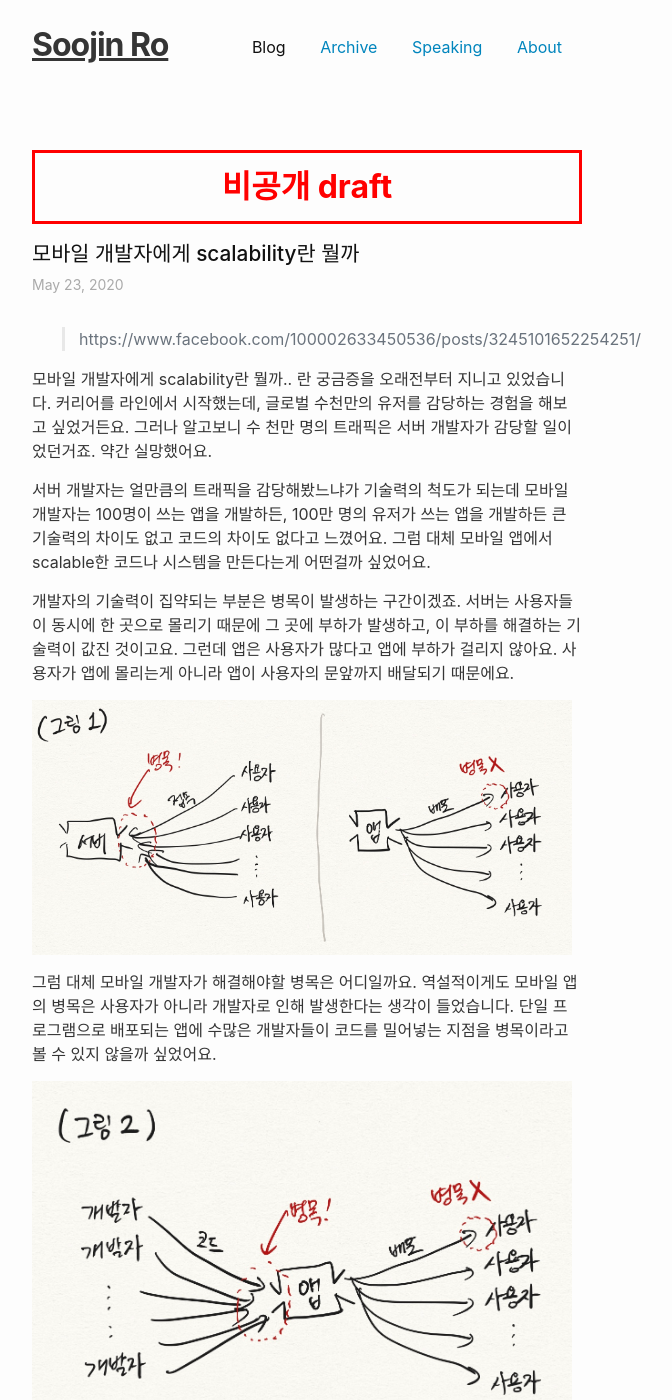
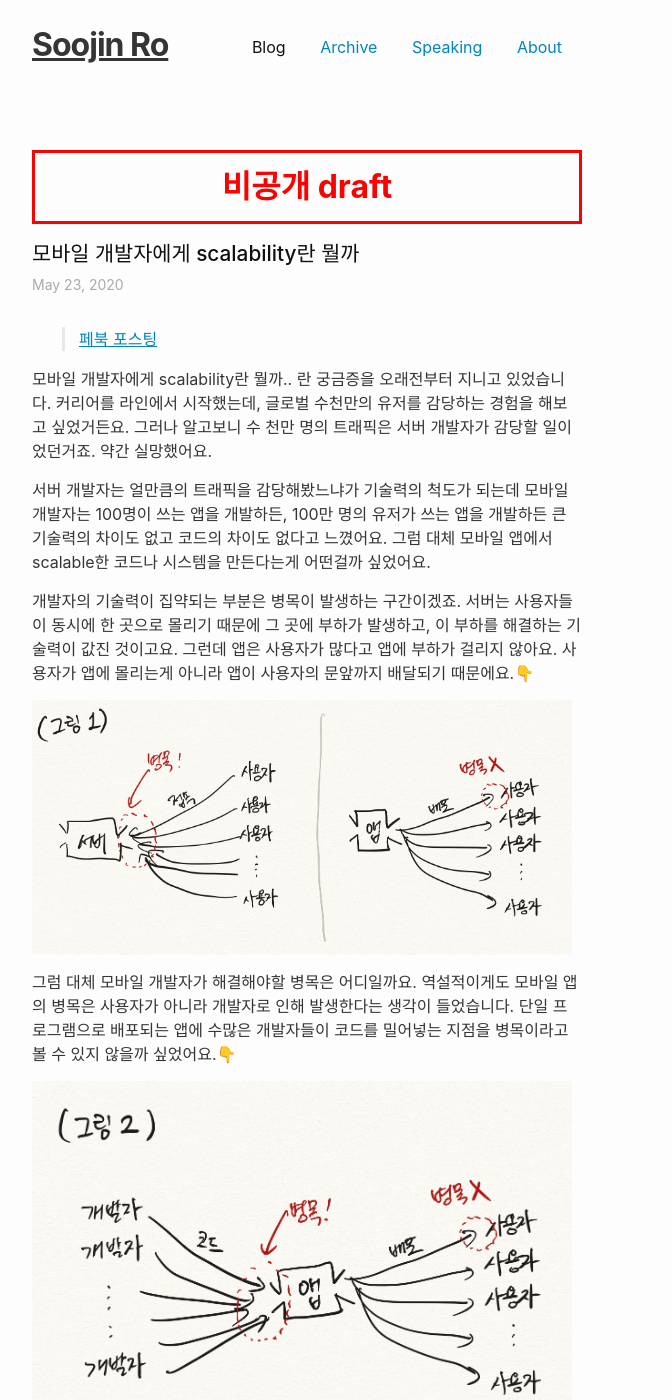
Before and after one commit to nsoojin/nsoojin.github.io, a Jekyll site: the page built from _posts/2020-05-23-scalability.md, in a window 1280 px wide and 1400 px high. Shown: the whole window, without its empty margins (333-1005 px from the left). Built offline with Jekyll 4.4.1, drawn with Linux system fonts in a browser that asks for light colours; comment, search, counter and statistics services are not loaded.

Commit message:
scalability

```diff
--- a/_posts/2020-05-23-scalability.md
+++ b/_posts/2020-05-23-scalability.md
@@ -10,17 +10,17 @@ draft: true
 meta: {}
 ---
 
-> https://www.facebook.com/100002633450536/posts/3245101652254251/
+> [페북 포스팅](https://www.facebook.com/100002633450536/posts/3245101652254251/)
 
 모바일 개발자에게 scalability란 뭘까.. 란 궁금증을 오래전부터 지니고 있었습니다. 커리어를 라인에서 시작했는데, 글로벌 수천만의 유저를 감당하는 경험을 해보고 싶었거든요. 그러나 알고보니 수 천만 명의 트래픽은 서버 개발자가 감당할 일이었던거죠. 약간 실망했어요.
 
 서버 개발자는 얼만큼의 트래픽을 감당해봤느냐가 기술력의 척도가 되는데 모바일 개발자는 100명이 쓰는 앱을 개발하든, 100만 명의 유저가 쓰는 앱을 개발하든 큰 기술력의 차이도 없고 코드의 차이도 없다고 느꼈어요. 그럼 대체 모바일 앱에서 scalable한 코드나 시스템을 만든다는게 어떤걸까 싶었어요.
 
-개발자의 기술력이 집약되는 부분은 병목이 발생하는 구간이겠죠. 서버는 사용자들이 동시에 한 곳으로 몰리기 때문에 그 곳에 부하가 발생하고, 이 부하를 해결하는 기술력이 값진 것이고요. 그런데 앱은 사용자가 많다고 앱에 부하가 걸리지 않아요. 사용자가 앱에 몰리는게 아니라 앱이 사용자의 문앞까지 배달되기 때문에요.
+개발자의 기술력이 집약되는 부분은 병목이 발생하는 구간이겠죠. 서버는 사용자들이 동시에 한 곳으로 몰리기 때문에 그 곳에 부하가 발생하고, 이 부하를 해결하는 기술력이 값진 것이고요. 그런데 앱은 사용자가 많다고 앱에 부하가 걸리지 않아요. 사용자가 앱에 몰리는게 아니라 앱이 사용자의 문앞까지 배달되기 때문에요.👇
 
 <img src="/assets/posts/scalability-0.jpeg" />
 
-그럼 대체 모바일 개발자가 해결해야할 병목은 어디일까요. 역설적이게도 모바일 앱의 병목은 사용자가 아니라 개발자로 인해 발생한다는 생각이 들었습니다. 단일 프로그램으로 배포되는 앱에 수많은 개발자들이 코드를 밀어넣는 지점을 병목이라고 볼 수 있지 않을까 싶었어요.
+그럼 대체 모바일 개발자가 해결해야할 병목은 어디일까요. 역설적이게도 모바일 앱의 병목은 사용자가 아니라 개발자로 인해 발생한다는 생각이 들었습니다. 단일 프로그램으로 배포되는 앱에 수많은 개발자들이 코드를 밀어넣는 지점을 병목이라고 볼 수 있지 않을까 싶었어요.👇
 
 <img src="/assets/posts/scalability-1.jpeg" />
 
```
